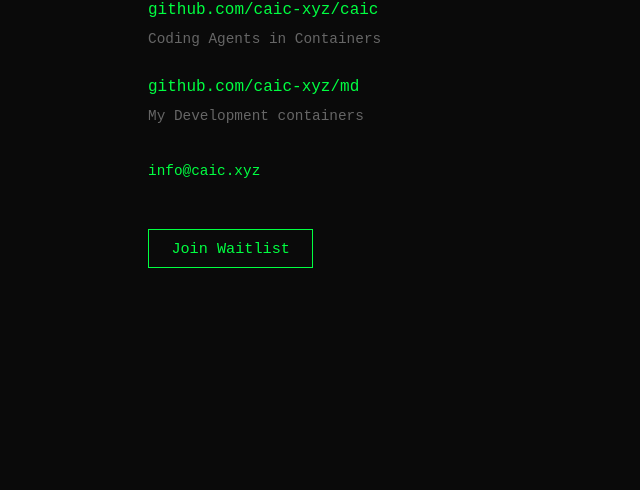
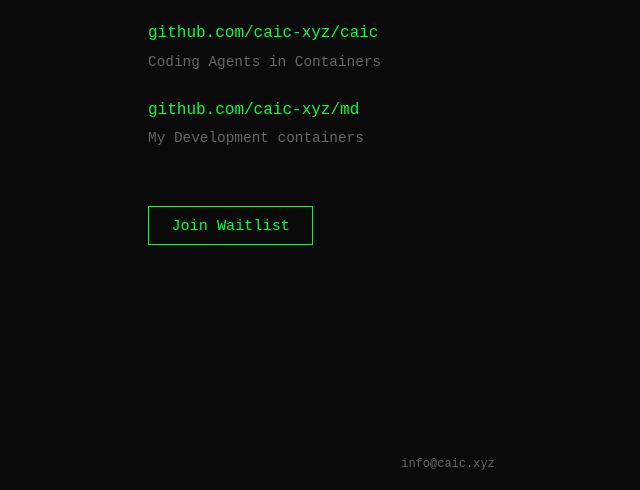
Before and after one commit to caic-xyz/website, a website: page public/index.html in a window 1280 px wide. Shown: the part 310-800 px from the top of the page, without its empty margins (192-832 px from the left). Drawn offline with Linux system fonts and the light colour scheme.

Commit message:
Move email as footer

```diff
--- a/public/index.html
+++ b/public/index.html
@@ -318,8 +318,6 @@
 				</li>
 			</ul>
 
-			<p style="margin-top: 2rem; font-size: 0.9rem;"><a href="mailto:info@caic.xyz">info@caic.xyz</a></p>
-
 			<button class="waitlist-btn" onclick="document.getElementById('waitlist-overlay').classList.add('open')">
 				Join Waitlist
 			</button>
@@ -454,6 +452,7 @@
 				}
 			});
 		</script>
+	<footer style="position: fixed; bottom: 1rem; font-size: 0.75rem; color: var(--dim);"><a href="mailto:info@caic.xyz" style="color: var(--dim);">info@caic.xyz</a></footer>
 	</body>
 
 </html>
```
